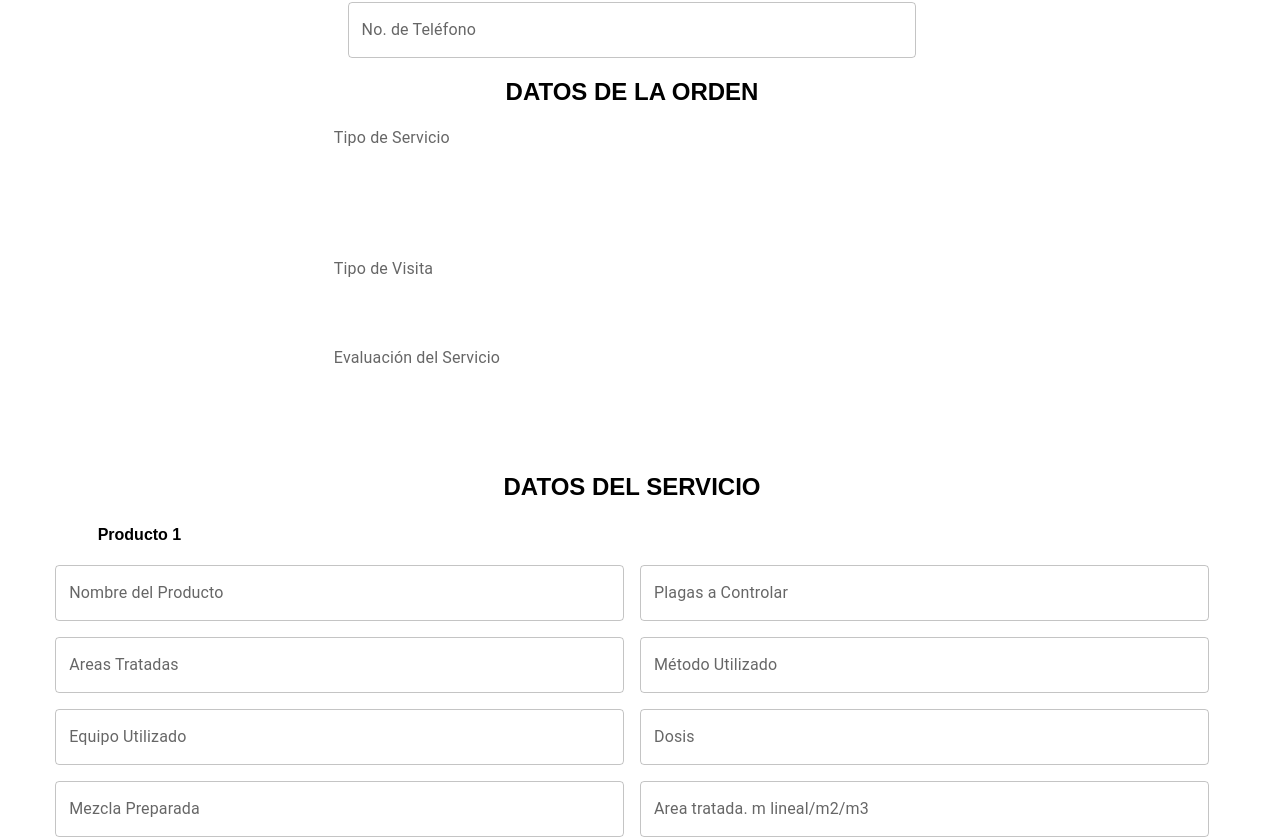
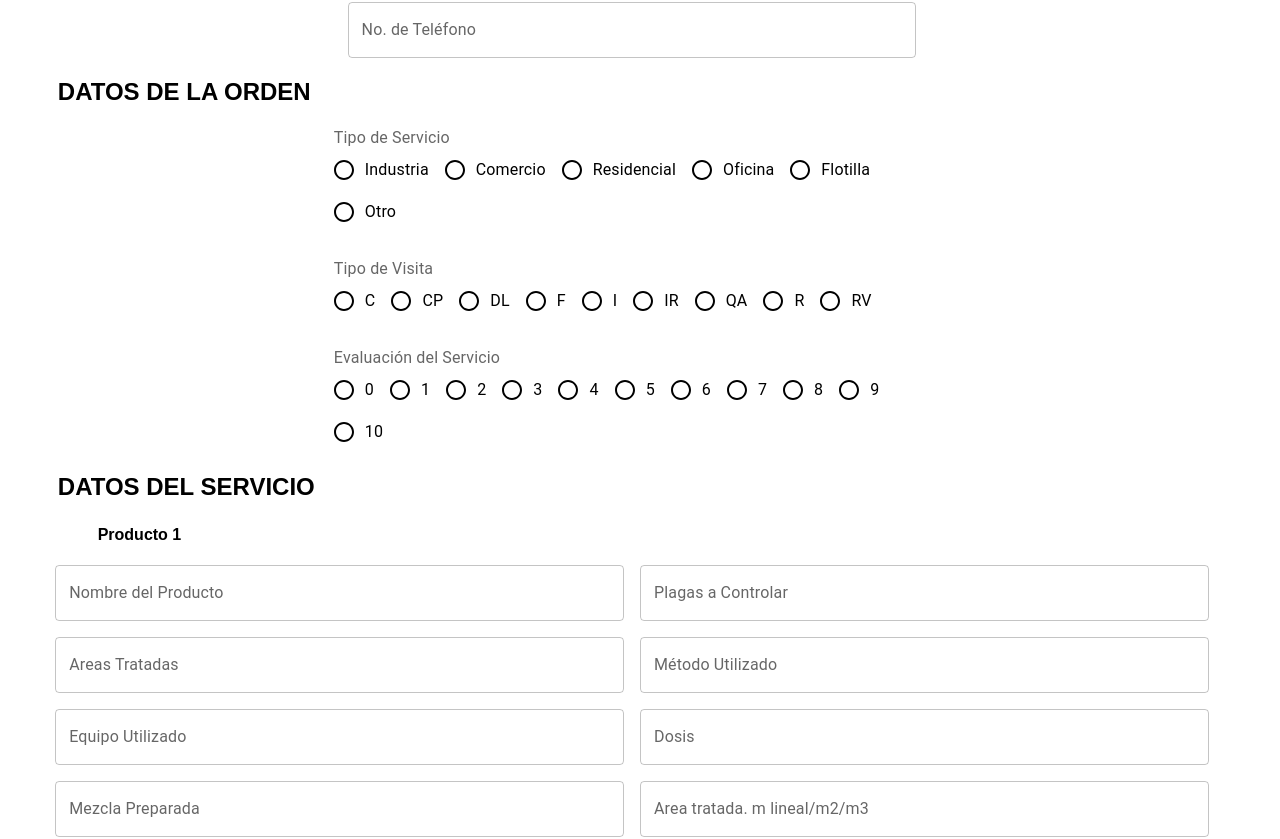
Before and after one commit to BlackRubick/FrontZego, a Next.js app: page /agregarOrdenDeServicio in a window 1280 px wide. Shown: the part 568-1407 px from the top of the page. Built offline with nearby package versions, Linux system fonts and the light colour scheme.

Commit message:
RadioButton bug fixed

```diff
--- a/css/globals.css
+++ b/css/globals.css
@@ -505,3 +505,14 @@ canvas {
 .contact-form form button:hover {
   background-color: #0056b3;
 }
+
+.form-subtitle{
+  width: 90%;
+}
+
+.css-j204z7-MuiFormControlLabel-root {
+  color: #000;
+  span {
+    color: #000;
+  }
+}
```
